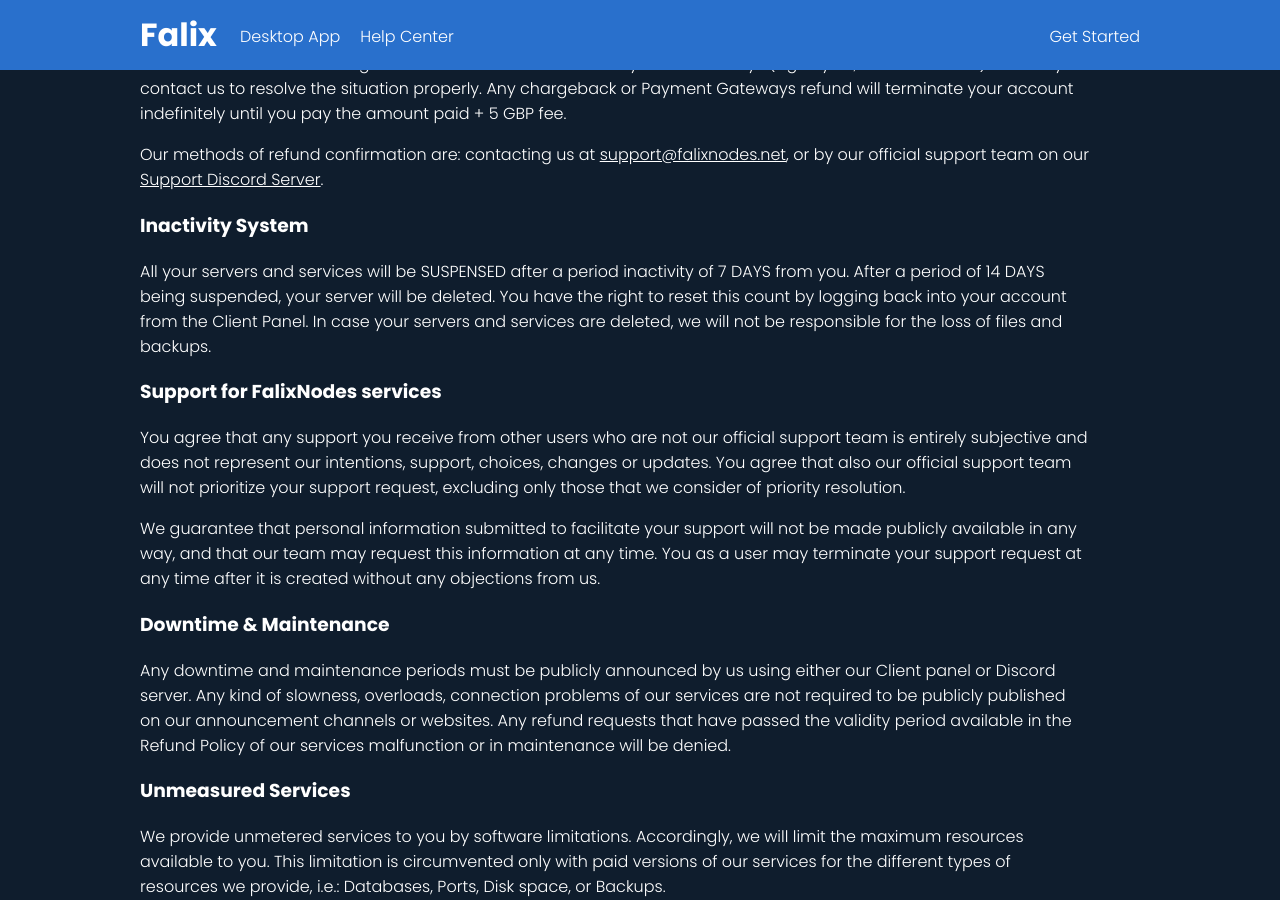
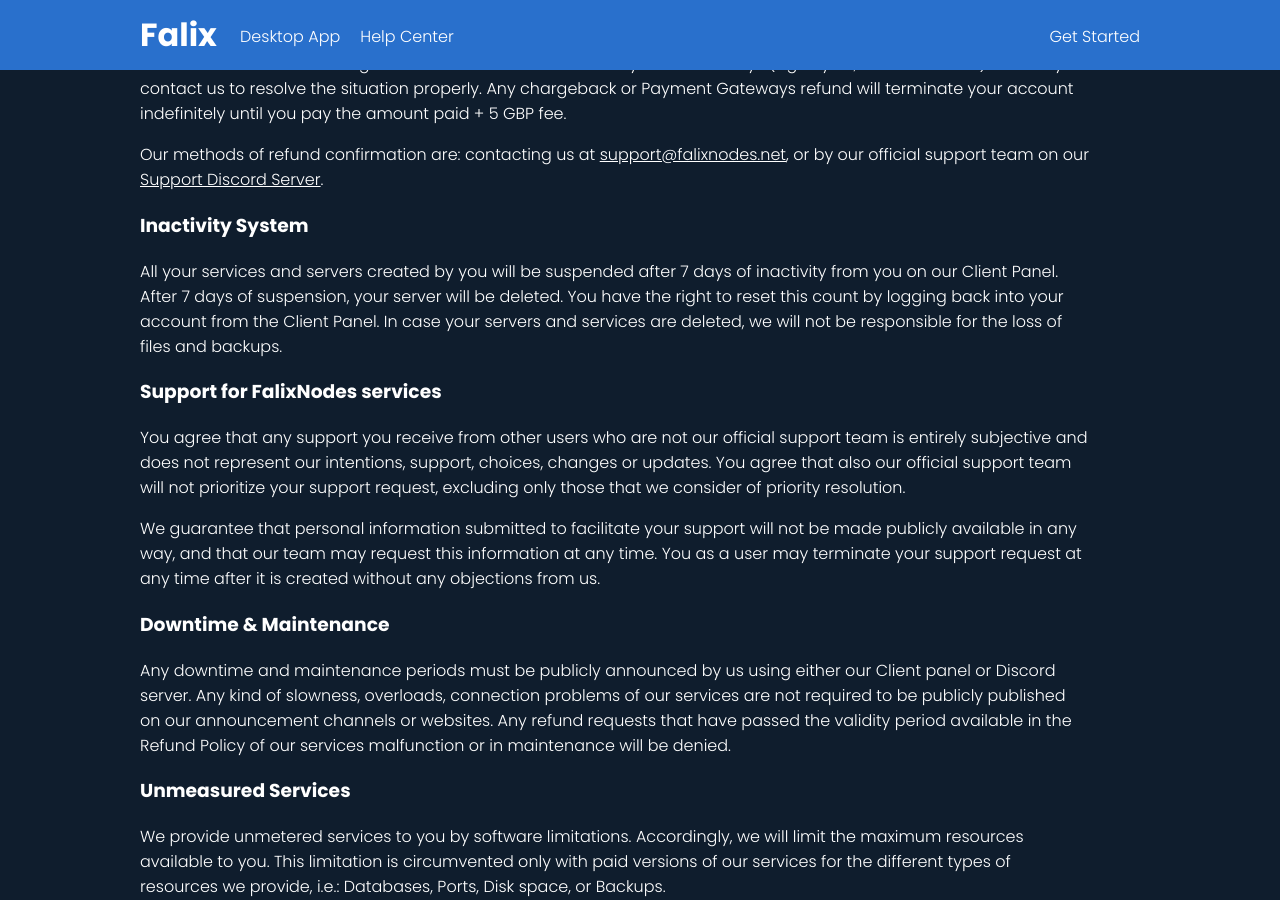
Before and after one commit to elyrodso/main-website, a Jekyll site: the page built from user-agreement.markdown, in a window 1280 px wide and 900 px high, scrolled down 1878 px. Built offline with Jekyll 4.4.1, drawn with Linux system fonts in a browser that asks for light colours; nearby versions of some CDN libraries.

Commit message:
Fixed Inactive System category

```diff
--- a/user-agreement.markdown
+++ b/user-agreement.markdown
@@ -61,7 +61,7 @@ Our methods of refund confirmation are: contacting us at [support@falixnodes.net
 
 ### Inactivity System
 
-All your servers and services will be SUSPENSED after a period inactivity of 7 DAYS from you. After a period of 14 DAYS being suspended, your server will be deleted. You have the right to reset this count by logging back into your account from the Client Panel. In case your servers and services are deleted, we will not be responsible for the loss of files and backups.
+All your services and servers created by you will be suspended after 7 days of inactivity from you on our Client Panel. After 7 days of suspension, your server will be deleted. You have the right to reset this count by logging back into your account from the Client Panel. In case your servers and services are deleted, we will not be responsible for the loss of files and backups.
 
 ### Support for FalixNodes services
 
```
